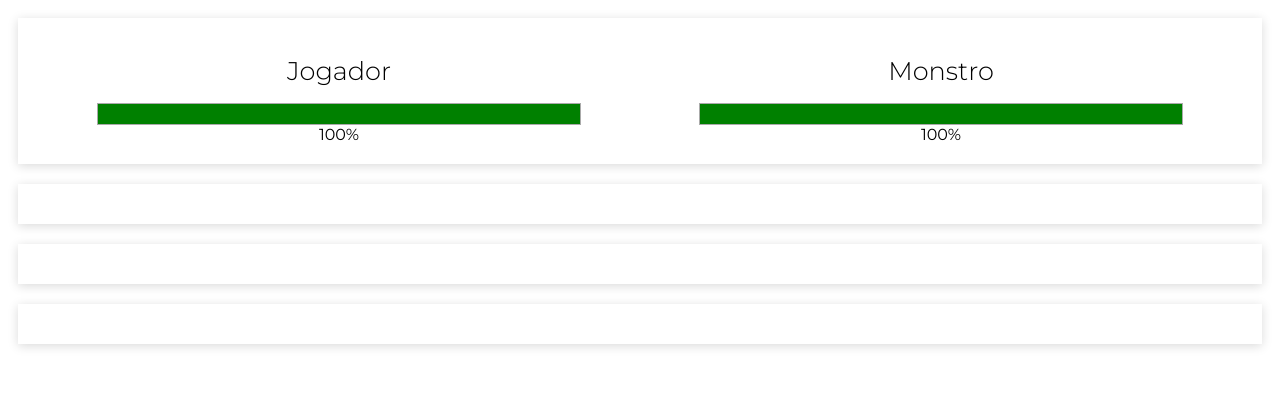
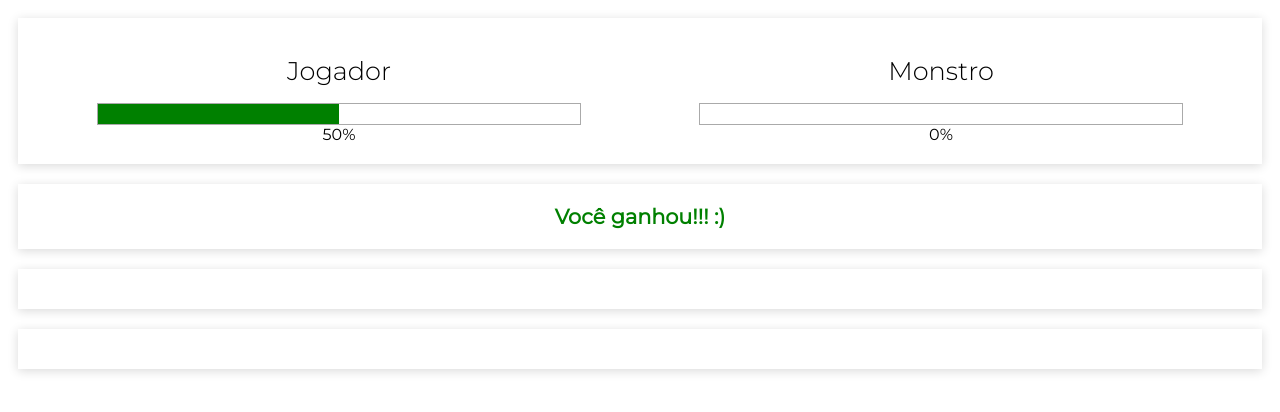
Before and after one commit to BrunoAFonseca/projetomatadordemonstro-vue, a plain HTML site: page index.html in a window 1280 px wide. Drawn offline with nearby package versions, Linux system fonts and the light colour scheme.

Commit message:
Mostrando o resultado

```diff
--- a/app.js
+++ b/app.js
@@ -1,11 +1,13 @@
 new Vue({
     el: '#app',
     data: {
-        playerLife: 100,
-        monsterLife: 100,
-
+        playerLife: 50,
+        monsterLife: 0,
     },
     computed: {
+        hasResult() {
+            return this.playerLife == 0 || this.monsterLife == 0
+        }
 
     },
     methods: {
--- a/index.html
+++ b/index.html
@@ -13,8 +13,8 @@
                 <h1>Jogador</h1>
                 <div class="life-bar">
                     <div class="life"
-                     :class="{danger: playerLife < 20}"
-                     :style="{widht: playerLife + '%'}"></div>
+                        :class="{danger: playerLife < 20}"
+                        :style="{width: playerLife + '%'}"></div>
                 </div>
                 <div>{{ playerLife }}%</div>
             </div>
@@ -22,16 +22,20 @@
                 <h1>Monstro</h1>
                 <div class="life-bar">
                     <div class="life"
-                    :class="{danger: monsterLife < 20}"
-                    :style="{widht: monsterLife + '%'}"></div>
+                        :class="{danger: monsterLife < 20}"
+                        :style="{width: monsterLife + '%'}"></div>
                 </div>
                 <div>{{ monsterLife }}%</div>
             </div>
         </div>
-        <div class="panel result"></div>
+        <div v-if="hasResult" class="panel result">
+            <div v-if="monsterLife == 0"  class="win">Você ganhou!!! :)</div>
+            <div v-else class="lose">Você perdeu!!! :(</div>
+        </div>
+
         <div class="panel buttons"></div>
         <div class="panel logs"></div>
-        </div>
+    </div>
     <script src="app.js"></script>
 </body>
 </html>
--- a/style.css
+++ b/style.css
@@ -51,3 +51,20 @@ html {
 .life-bar .life.danger {
     background-color: red;
 }
+
+/* Área do Resultado */
+
+.result {
+    display: flex;
+    justify-content: center;
+    font-size: 1.3rem;
+    font-weight: 600;
+}
+
+.result .win {
+    color: green;
+}
+
+.result .lose {
+    color: red;
+}
```
